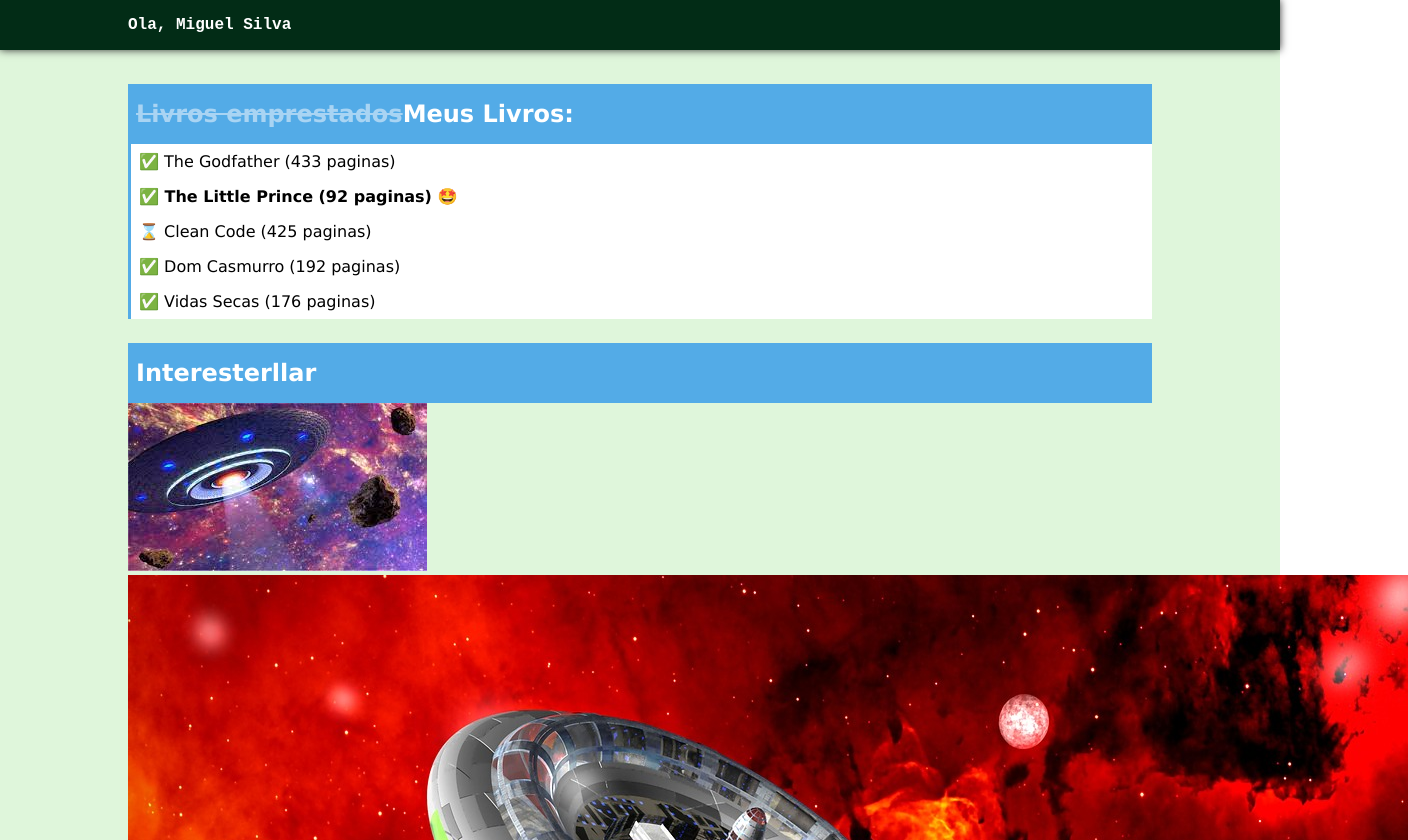
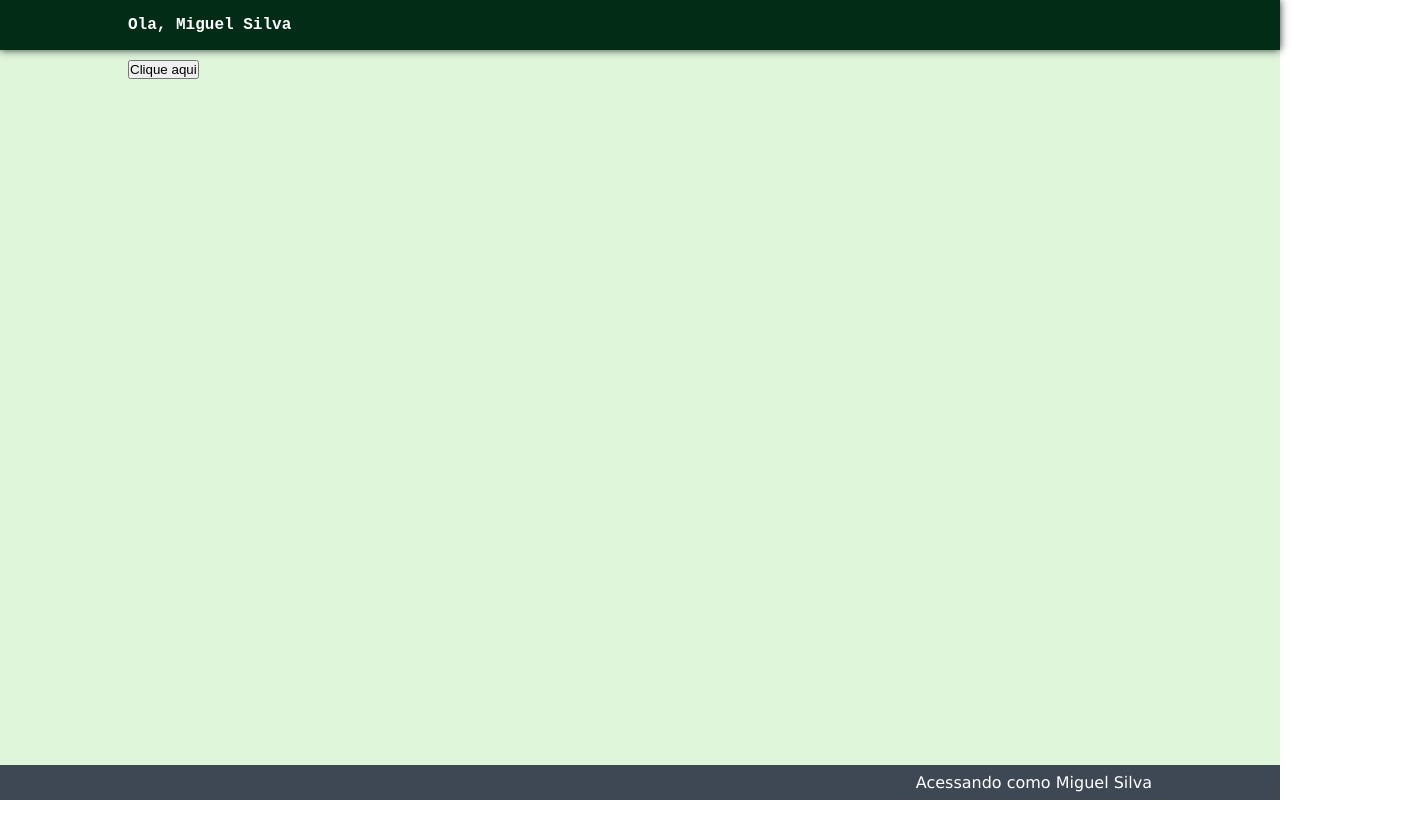
Before and after one commit to lucasribeiro97/react-project, a React (Vite) app: page / in a window 1280 px wide. Shown: the top 840 px of the page, 1408 px wide, since content can reach past the window. After the commit the page ends 800 px from the top, so only its background shows below. Built offline with nearby package versions, Linux system fonts and the light colour scheme.

Commit message:
aprendendo eventos em react

```diff
--- a/src/App.tsx
+++ b/src/App.tsx
@@ -1,44 +1,21 @@
 import Header from './components/header';
 import Footer from './components/footer';
-import Book from './components/book';
-import Title from './components/title';
 
 import './App.css';
 
-import { booksList, bestMovie } from './data';
+function App() {
+  function handleClick() {
+    alert('Botao clicado!');
+  }
 
-import interestelar from './assets/interestelar.jpeg';
-
-import { AiOutlineMail } from 'react-icons/ai';
-
-function App() {
   return (
     <div className="app">
       <Header />
       <div className="container">
-        <Title>
-          <s>Livros emprestados</s>
-          Meus Livros:
-        </Title>
-        <ul className="books-list">
-          {booksList.map((book) => (
-            <Book
-              key={ book.title }
-              book={ book }
-            />
-          ))}
-        </ul>
-
-        <Title>
-          {bestMovie}
-        </Title>
-
-        <div className="images-container">
-          <img src={ interestelar } alt="#" />
-          <img src="/interstellar-public.jpg" alt="#" />
-        </div>
+        <button onClick={ handleClick }>
+          Clique aqui
+        </button>
       </div>
-      <AiOutlineMail />
       <Footer />
     </div>
   );
```
